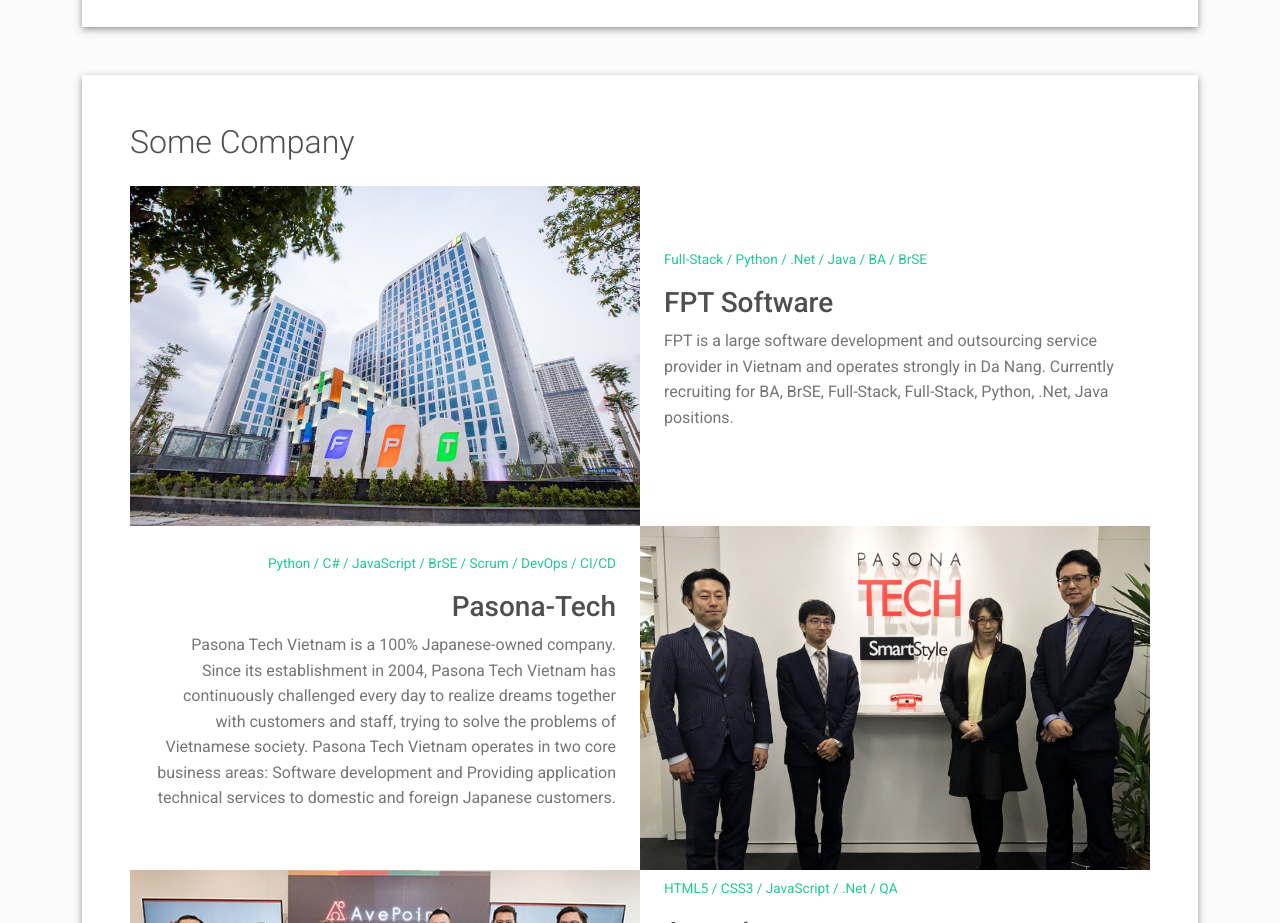
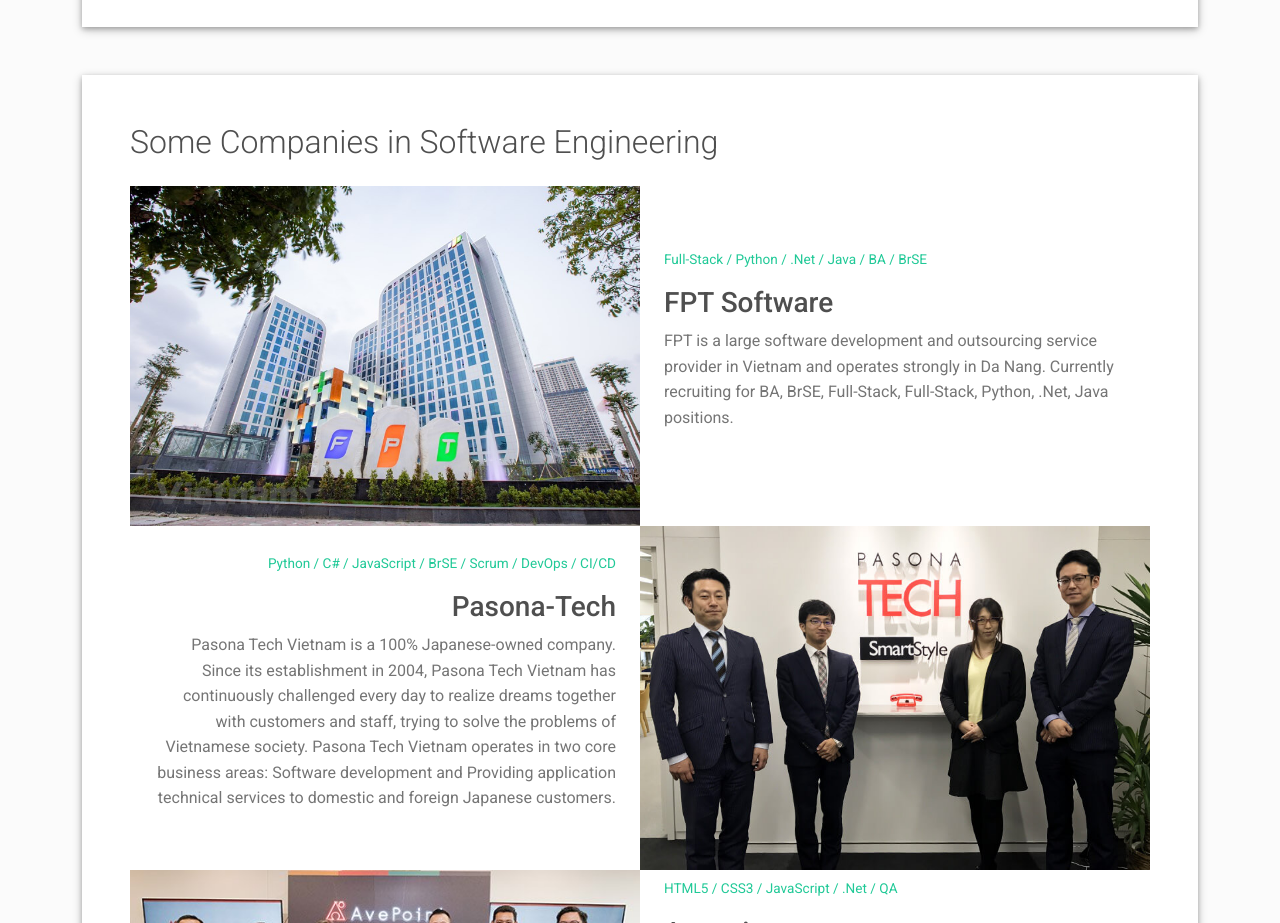
Before and after one commit to 3thangban/3thangban.github.io, a plain HTML site: page index.html in a window 1280 px wide. Shown: the part 2840-3763 px from the top of the page. Drawn offline with Linux system fonts and the light colour scheme.

Commit message:
Update index.html

```diff
--- a/index.html
+++ b/index.html
@@ -248,7 +248,7 @@
   </div>
   <div class="shadow-1-strong bg-white my-5 p-5 d-print-none" id="portfolio">
     <div class="portfolio-section">
-      <h2 class="h2 fw-light mb-4">Some Company</h2>
+      <h2 class="h2 fw-light mb-4">Some Companies in Software Engineering</h2>
       <div class="row g-0">
         <div class="col-md-6"><a href="https://dribbble.com/" target="_blank"><img class="img-fluid" src="images/FPT-1.jpg" width="800" height="500"/></a></div>
         <div class="col-md-6 d-flex align-items-center" data-aos="fade-left" data-aos-delay="100">
```
